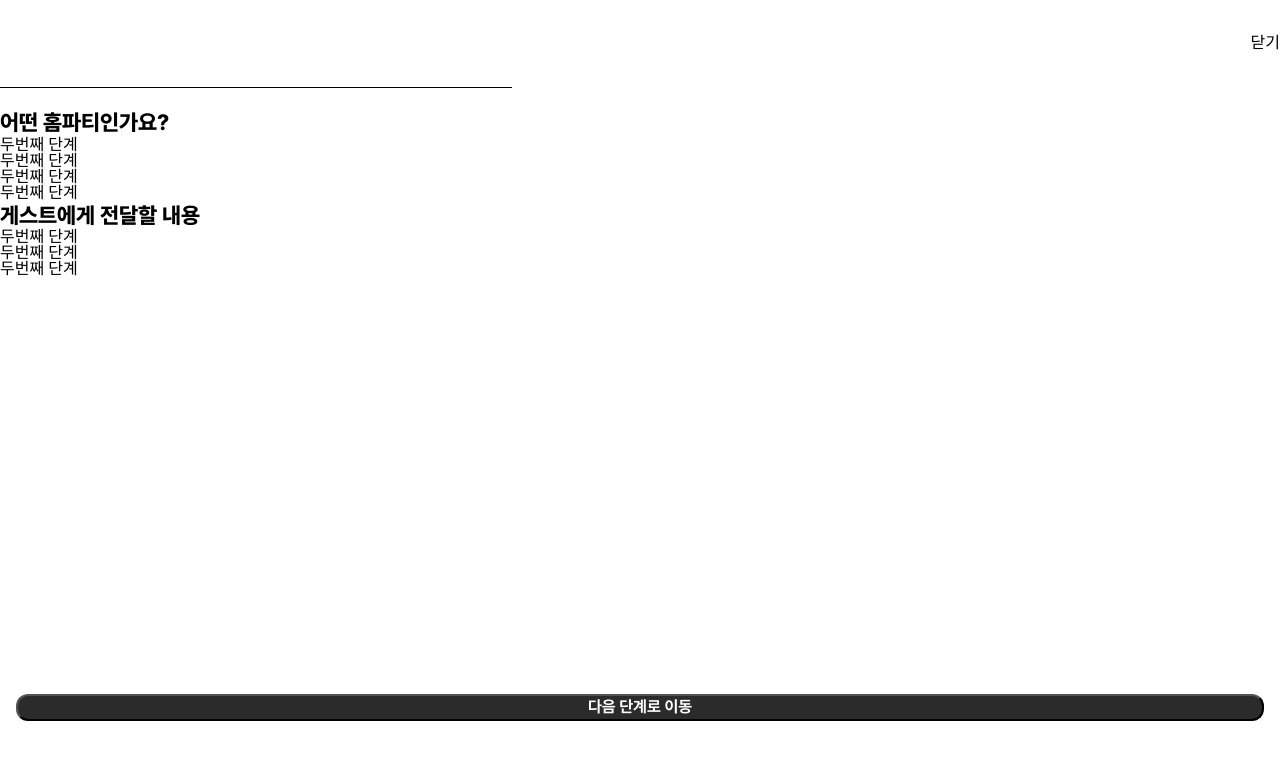
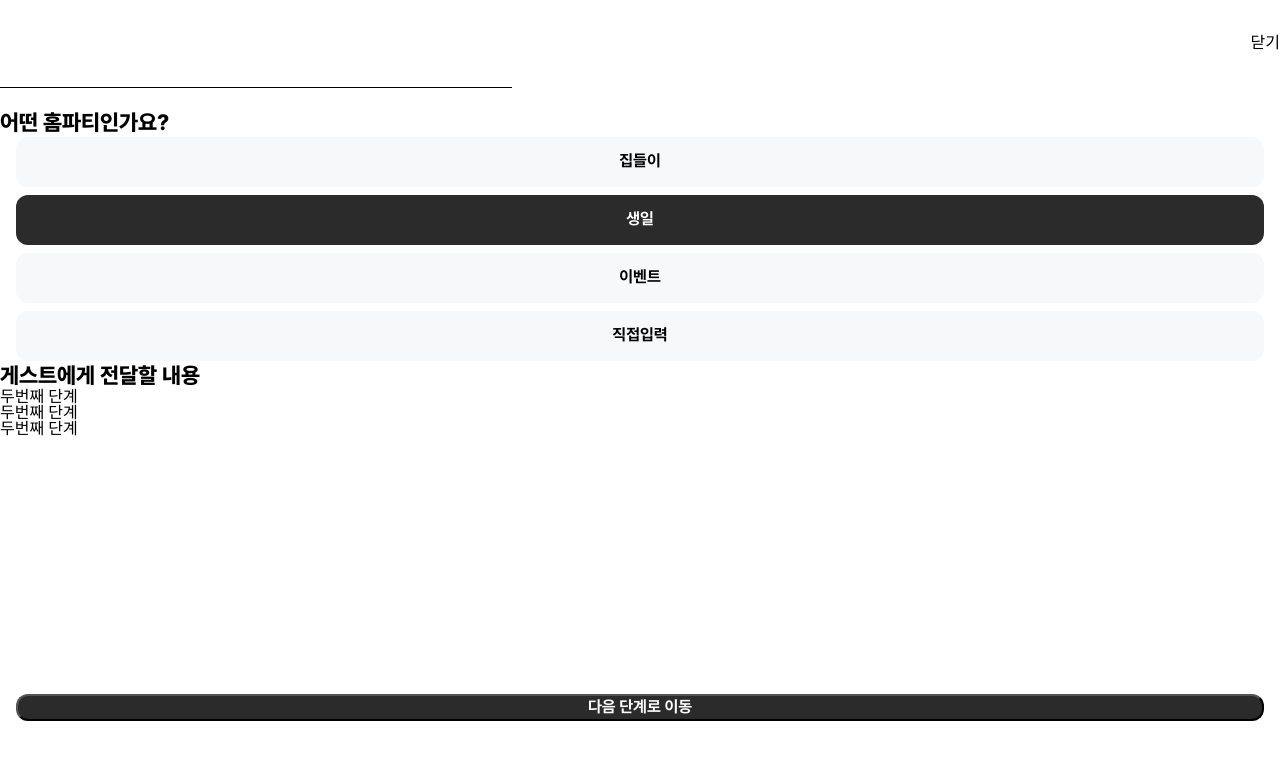
Before and after one commit to SeongYongLee/invitation-card, a Next.js app: page /create in a window 1280 px wide. Both pictures are taken after a click on the button "다음 단계로 이동". Shown: the top 760 px of the page. Built offline with nearby package versions, Linux system fonts and the light colour scheme.

Commit message:
feat: input-radio-component add (#12)

```diff
--- /dev/null
+++ b/src/components/common/radio.tsx
@@ -0,0 +1,96 @@
+import React, { ChangeEvent, HTMLAttributes, useState } from 'react'
+import styled from '@emotion/styled'
+import { motion } from 'framer-motion'
+import { fadeScaleVariant } from 'styles/motions'
+import theme from 'styles/theme'
+
+const Container = styled(motion.div)`
+  display: flex;
+  justify-content: center;
+  align-items: center;
+  flex-direction: column;
+  gap: 8px;
+`
+
+const RadioWrapper = styled(motion.div)`
+  position: relative;
+
+  display: flex;
+  justify-content: center;
+  align-items: center;
+  width: 100%;
+`
+
+const StyledLabel = styled(motion.label)<{ checked: boolean }>`
+  position: absolute;
+
+  font-family: 'Pretendard';
+  font-style: normal;
+  font-weight: 700;
+  font-size: 16px;
+  line-height: 130%;
+  color: ${({ checked }) => (checked ? 'white' : 'black')};
+`
+
+const StyledRadio = styled(motion.input)<{ width?: number; height?: number }>`
+  background-color: ${theme.colors.gray00};
+  border-radius: 12px;
+  width: ${({ width }) => (width ? `${width}px` : '100%')};
+  height: ${({ height }) => (height ? `${height}px` : '50px')};
+  margin: 0 16px;
+
+  appearance: none;
+
+  :checked {
+    background-color: ${theme.colors.black};
+  }
+`
+
+export interface Props extends HTMLAttributes<HTMLInputElement> {
+  name: string
+  values: string[]
+  defaultValueIndex?: number
+  width?: number
+  height?: number
+}
+
+export default function Radio({
+  name,
+  values,
+  defaultValueIndex,
+  onChange,
+  width,
+  height,
+}: Props) {
+  const [checkedValue, setCheckedValue] = useState(
+    values[defaultValueIndex ?? 0]
+  )
+
+  return (
+    <Container initial="initial" animate="animate" variants={fadeScaleVariant}>
+      {values.map((value, index) => (
+        <RadioWrapper key={index}>
+          <StyledRadio
+            id={value}
+            name={name}
+            type="radio"
+            variants={fadeScaleVariant}
+            width={width}
+            height={height}
+            value={value}
+            checked={checkedValue === value}
+            onChange={(e: ChangeEvent<HTMLInputElement>) => {
+              setCheckedValue(e.target.value)
+              if (onChange) {
+                onChange(e)
+              }
+            }}
+          />
+          <StyledLabel htmlFor={value} checked={value === checkedValue}>
+            {value}
+          </StyledLabel>
+        </RadioWrapper>
+      ))}
+    </Container>
+  )
+}
--- a/src/components/create/second.tsx
+++ b/src/components/create/second.tsx
@@ -1,16 +1,16 @@
+import Radio from 'components/common/radio'
 import { motion } from 'framer-motion'
 import { fadeScaleVariant } from 'styles/motions'
 
 import { Title } from './common/title'
 
+const values = ['집들이', '생일', '이벤트', '직접입력']
+
 export const CreateSecond = () => {
   return (
     <motion.div initial="initial" animate="animate" variants={fadeScaleVariant}>
       <Title text={'어떤 홈파티인가요?'} />
-      <motion.div variants={fadeScaleVariant}>두번째 단계</motion.div>
-      <motion.div variants={fadeScaleVariant}>두번째 단계</motion.div>
-      <motion.div variants={fadeScaleVariant}>두번째 단계</motion.div>
-      <motion.div variants={fadeScaleVariant}>두번째 단계</motion.div>
+      <Radio name={'type'} values={values} defaultValueIndex={1} />
       <Title text={'게스트에게 전달할 내용'} />
       <motion.div variants={fadeScaleVariant}>두번째 단계</motion.div>
       <motion.div variants={fadeScaleVariant}>두번째 단계</motion.div>
```
